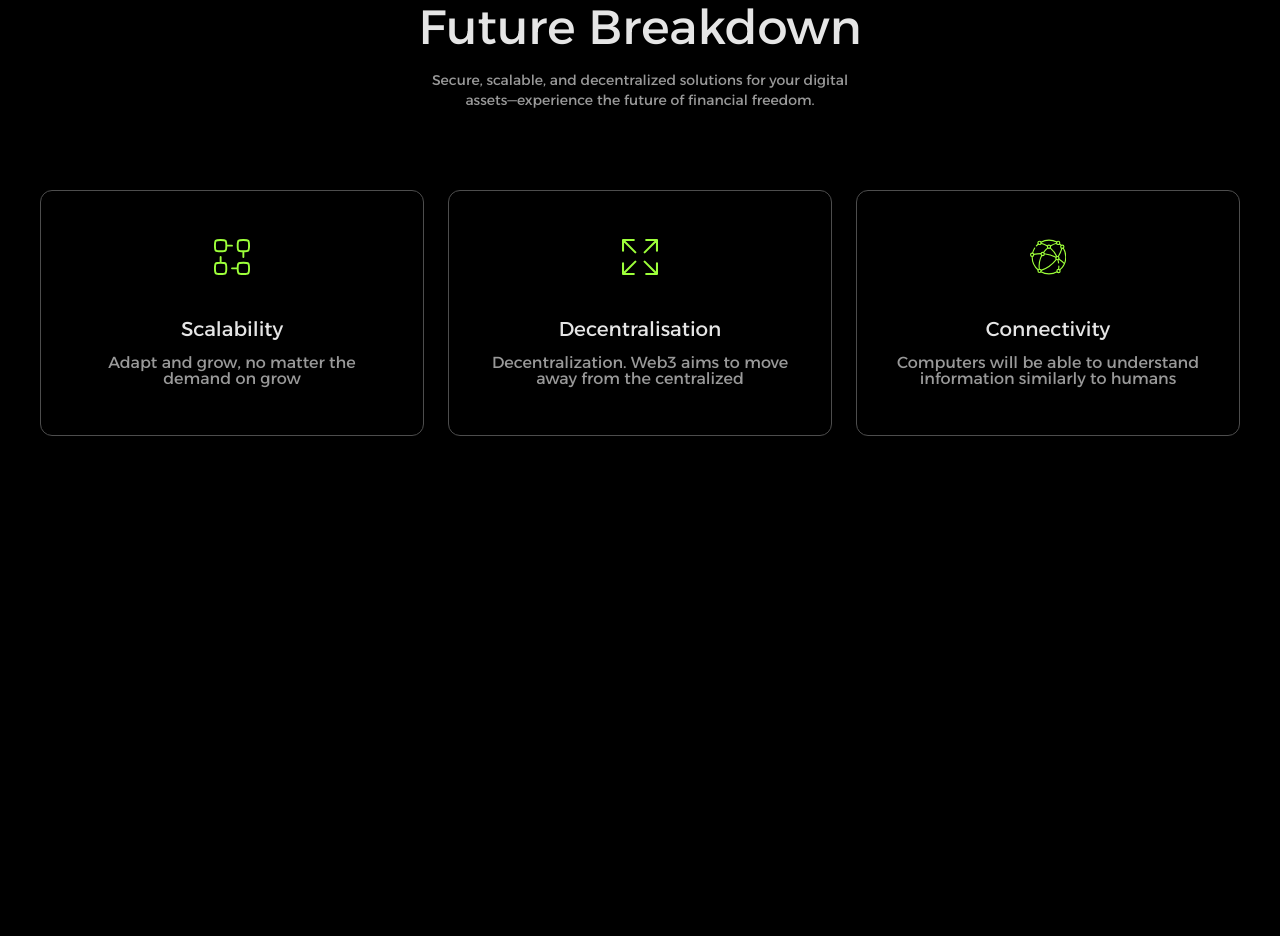
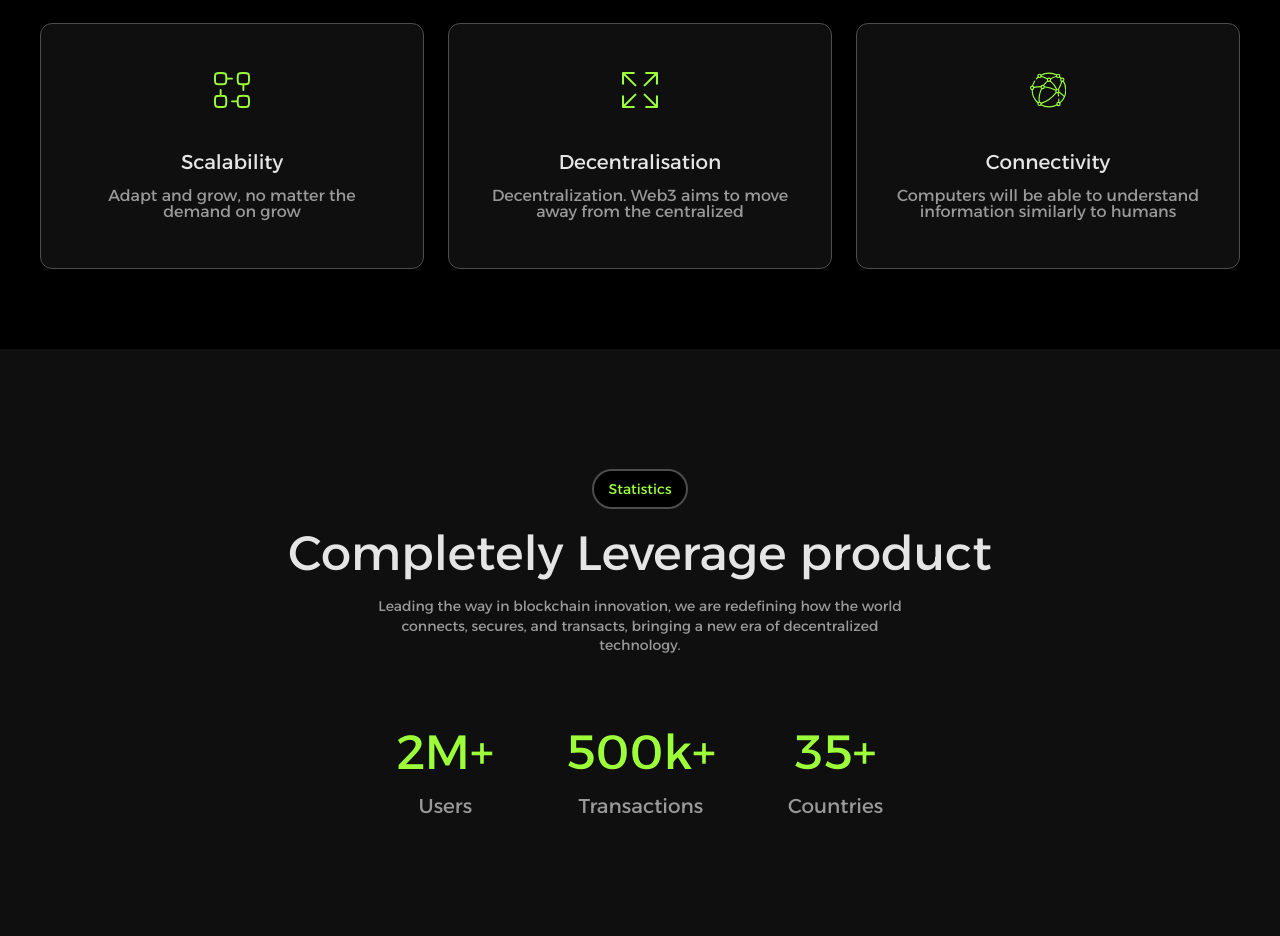
Before and after one commit to Dmitry-1408/DeFiWay, a website: page src/html/index.html in a window 1280 px wide. Shown: the part 1072-2008 px from the top of the page. Before the commit the page ends 1588 px from the top, so only its background shows below. Drawn offline with nearby package versions, Linux system fonts and the light colour scheme; files that its build step writes are made by us from their sources; files whose address does not match are found by name; a web font is replaced by a local one.

Commit message:
сверстал statistics

```diff
--- /dev/null
+++ b/src/html/2-3_statistics.html
@@ -0,0 +1,25 @@
+
+<section class="top-section statistics-pos">
+     <button class="btn-section">Statistics</button>
+     <h2 class="title">Completely Leverage product</h2>
+     <p class="paragraph-section">Leading the way in blockchain innovation, we are redefining how the world <br> connects, secures, and transacts, bringing a new era of decentralized <br> technology.</p>
+</section>
+
+<section class="statistics">
+
+     <div class="block">
+          <h2 class="block__number">2M+</h2>
+          <p class="block__ph">Users</p>
+     </div>
+
+     <div class="block">
+          <h2 class="block__number">500k+</h2>
+          <p class="block__ph">Transactions</p>
+     </div>
+
+     <div class="block">
+          <h2 class="block__number">35+</h2>
+          <p class="block__ph">Countries</p>
+     </div>
+
+</section>
--- a/src/html/2_main.html
+++ b/src/html/2_main.html
@@ -1,4 +1,5 @@
 <main class="main">
-     @@include('2-1_partners.html')
+     <!-- @@include('2-1_partners.html') -->
      @@include('2-2_methods.html')
+     @@include('2-3_statistics.html')
 </main>
--- a/src/sass/_methods.sass
+++ b/src/sass/_methods.sass
@@ -37,6 +37,7 @@
      justify-items: center
      border: solid .1rem variables.$gray-2
      border-radius: 1.2rem
+     background-color: variables.$gray-4
 
 .card-1
      grid-column: 1/5
--- /dev/null
+++ b/src/sass/_statistics.sass
@@ -0,0 +1,32 @@
+@use "fonts"
+@use "typography"
+@use "variables"
+@use "mixins"
+
+.statistics-pos
+     grid-column: 1/4
+     padding-top: 12rem
+     background-color: variables.$gray-4
+
+.statistics
+     background-color: variables.$gray-4
+     grid-column: 1/4
+     padding-top: 7.2rem
+     padding-bottom: 12rem
+     display: flex
+     justify-content: center
+     gap: 7.2rem
+
+.block
+     display: flex
+     flex-direction: column
+     align-items: center
+     gap: 2rem
+     &__number
+          font-family: fonts.$font-face_400
+          font-size: 4.8rem
+          color: variables.$green
+     &__ph
+          font-family: fonts.$font-face_400
+          font-size: 2rem
+          color: variables.$gray-1
--- a/src/sass/style.sass
+++ b/src/sass/style.sass
@@ -10,7 +10,8 @@
 @use "main"
 @use "partners"
 @use "methods"
-//@use "top-section"
+@use "statistics"
+//@use "statistics"
 //@use ""
 @use "footer"
 @use "variables"
```
